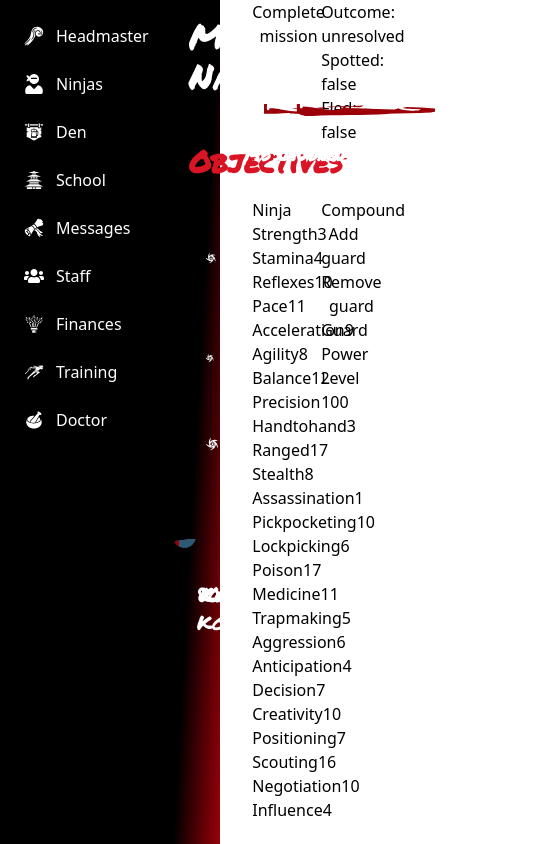
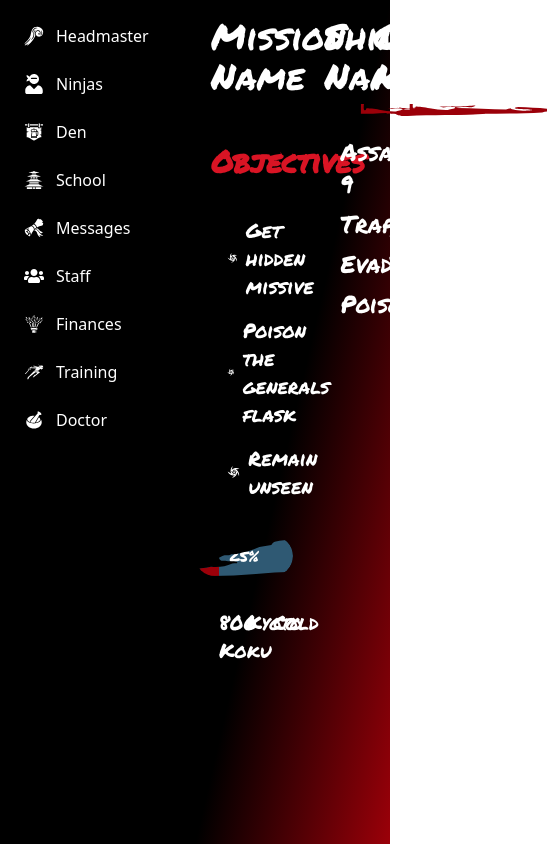
Before and after one commit to davidanitoiu/ninja-clan-manager, a Next.js app: page /mission in a window 390 px wide. Shown: the whole page, 547 px wide, since content can reach past the window. Built offline with nearby package versions, Linux system fonts and the light colour scheme.

Commit message:
Fixed build error

```diff
--- a/pages/mission.tsx
+++ b/pages/mission.tsx
@@ -38,7 +38,7 @@ const MissionPage: NextPage = () => {
             })
 
         }
-    }, [outcome])
+    }, [outcome, messageQueue])
 
     const updateNinja = ((event: React.ChangeEvent<HTMLInputElement>) => {
         event.preventDefault();
@@ -100,7 +100,7 @@ const MissionPage: NextPage = () => {
                         <h2 className='text-primary font-display text-3xl pb-8 font-bold'>Objectives</h2>
                         <ul className='grid gap-2 px-2 text-theme-white font-display text-xl'>
                             <li><p className='px-2 py-1 flex items-center gap-2'><GiShurikenAperture />Get hidden missive</p></li>
-                            <li><p className='px-2 py-1  flex items-center gap-2'><GiShurikenAperture />Poison general's flask</p></li>
+                            <li><p className='px-2 py-1  flex items-center gap-2'><GiShurikenAperture />Poison the generals flask</p></li>
                             <li><p className='px-2 py-1  flex items-center gap-2'><GiShurikenAperture />Remain unseen</p></li>
                         </ul>
                     </div>
@@ -117,7 +117,7 @@ const MissionPage: NextPage = () => {
                         <div className='font-display text-theme-white text-lg grid grid-cols-3 items-start ml-4'>
                             <p className='text-xl flex gap-2 items-center'><GiGrainBundle />800 Koku</p>
                             <p className='text-xl flex gap-2 items-center'><GiTreasureMap />Kyoto</p>
-                            <p className=' text-xl flex gap-2 items-center'><FaSnowflake /> Cold</p>
+                            <p className='text-xl flex gap-2 items-center'><FaSnowflake /> Cold</p>
                         </div>
                     </section>
                 </section>
@@ -142,7 +142,7 @@ const MissionPage: NextPage = () => {
                 </section>
 
             </main>
-            <section className='grid grid-cols-2 gap-8 mx-8 lg:hidden'>
+            <section className='grid grid-cols-2 gap-8 mx-8 hidden'>
                 <div>
                     <button onClick={startMission}>Complete mission</button>
                     <p>{progress}</p>
```
